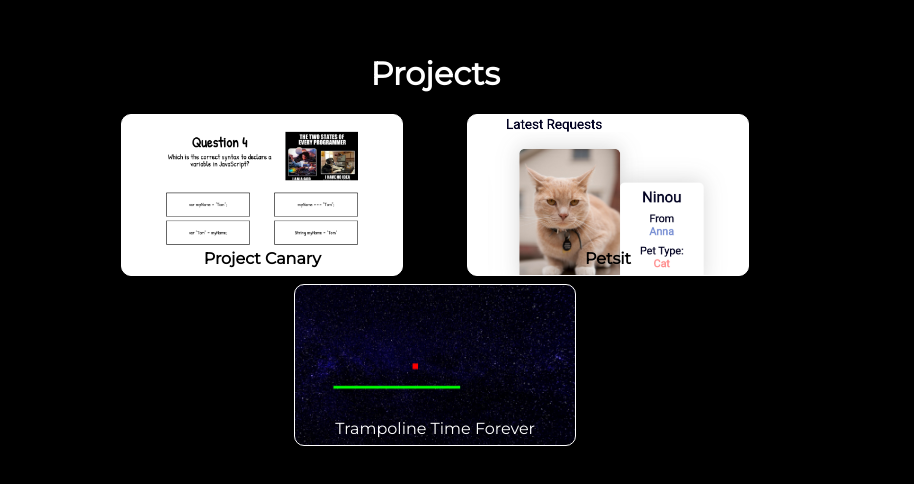
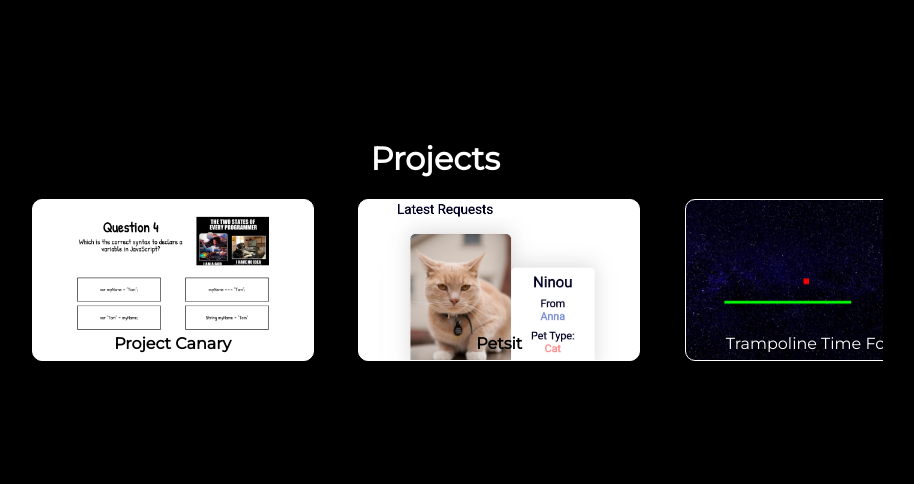
Before and after one commit to Falconairio/Portfolio, a React (Create React App) app: page / in a window 1280 px wide. Shown: the part 1504-1988 px from the top of the page, without its empty margins (32-946 px from the left). Built offline with nearby package versions, Linux system fonts and the light colour scheme.

Commit message:
changed projects flexrow to a scrollbar

```diff
--- a/src/Components/Projects.js
+++ b/src/Components/Projects.js
@@ -2,6 +2,7 @@ import React, { Component } from 'react'
 
 export default class Projects extends Component {
     state = {
+        divclass: "scroll",
         projects: [
             {
                 name: "Project Canary",
@@ -125,13 +126,13 @@ export default class Projects extends Component {
 
         setTimeout(() => {
             projects = projects.map((projectObj) => {
-                if(projectObj === project) {
-                    let classes = projectObj.classes.concat(" moveright")
+                if(projectObj !== project) {
+                    let classes = projectObj.classes.concat(" destroy")
                     projectObj.classes = classes
                     return projectObj
                 } else return projectObj
             })
-            this.setState({ projects })
+            this.setState({ projects, divclass: "" })
         }, 1100)
 
         setTimeout(() => {
@@ -143,7 +144,7 @@ export default class Projects extends Component {
                 } else return projectObj
             })
             this.setState({ projects, isAnimating: false })
-        }, 2000)
+        }, 1500)
     }
 
     unselectProject = (project) => {
@@ -168,7 +169,7 @@ export default class Projects extends Component {
                     return projectObj
                 } else return projectObj
             })
-            this.setState({ projects })},500)
+            this.setState({ projects, divclass: "scroll" })},1000)
 
         setTimeout(() => {
             projects = projects.map((projectObj) => {
@@ -182,7 +183,7 @@ export default class Projects extends Component {
                     return projectObj
                 }
             })
-            this.setState({ projects })}, 1000)
+            this.setState({ projects })}, 1500)
 
         setTimeout(() => {
             projects = projects.map((projectObj) => {
@@ -235,6 +236,7 @@ export default class Projects extends Component {
         return (
             <div id = 'projects' className = 'projects-container'>
                 <h1>Projects</h1>
+                <div className = {this.state.divclass}>
                 <div className = "projects">
                     {this.state.projects.map((project) => {
                         return(
@@ -294,6 +296,7 @@ export default class Projects extends Component {
                             </div>)
                     })}
                 </div>
+                </div>
             </div>
         )
     }
--- a/src/Styles/App.css
+++ b/src/Styles/App.css
@@ -27,6 +27,10 @@ footer, header, hgroup, menu, nav, section {
 
 body {
   line-height: 1;
+}
+
+body::-webkit-scrollbar {
+  display: none;
 }
 
 ol, ul {
@@ -772,6 +776,7 @@ body {
   -webkit-box-direction: normal;
       -ms-flex-direction: column;
           flex-direction: column;
+  overflow: hidden;
 }
 
 .projects-container h1 {
@@ -792,14 +797,20 @@ body {
   }
 }
 
+@media (min-width: 800px) {
+  .scroll {
+    overflow-x: auto;
+    width: 70vw;
+  }
+}
+
+.scroll::-webkit-scrollbar {
+  display: none;
+}
+
 .projects {
   display: -webkit-box;
   display: -ms-flexbox;
-  display: flex;
-  -webkit-box-orient: horizontal;
-  -webkit-box-direction: normal;
-      -ms-flex-direction: row;
-          flex-direction: row;
   display: flex;
   -webkit-box-pack: center;
       -ms-flex-pack: center;
@@ -807,21 +818,20 @@ body {
   -webkit-box-pack: space-evenly;
       -ms-flex-pack: space-evenly;
           justify-content: space-evenly;
-  -ms-flex-wrap: wrap;
-      flex-wrap: wrap;
   overflow-y: scroll;
-  overflow-x: hidden;
 }
 
 @media (min-width: 800px) {
   .projects {
-    width: 59vw;
+    width: 80vw;
   }
 }
 
 @media (max-width: 800px) {
   .projects {
     width: 100vw;
+    -ms-flex-wrap: wrap;
+        flex-wrap: wrap;
   }
 }
 
--- a/src/Styles/_projects.scss
+++ b/src/Styles/_projects.scss
@@ -3,6 +3,7 @@
     @include whiteborder;
     @include flexcenterabsolute;
     @include flexcolumn;
+    overflow: hidden;
     // border: 3px solid white;
     h1 {
         font-weight: bolder;
@@ -16,18 +17,27 @@
         }
     }
 }
+
+.scroll {
+    @include desktop {
+        overflow-x: auto;
+        width: 70vw;
+    }
+}
+.scroll::-webkit-scrollbar {
+	display: none;
+  }
 .projects {
-    @include flexrow;
+    // @include flexrow;
     @include flexcenterhorizontal;
     justify-content: space-evenly;
-    flex-wrap: wrap;
     overflow-y: scroll;
-    overflow-x: hidden;
     @include desktop {
-        width: 59vw;
+        width: 80vw;
     }
     @include mobile {
         width: 100vw;
+        flex-wrap: wrap;
     }
 }
 .project {
--- a/src/Styles/_resets.scss
+++ b/src/Styles/_resets.scss
@@ -26,6 +26,9 @@ footer, header, hgroup, menu, nav, section {
 body {
 	line-height: 1;
 }
+body::-webkit-scrollbar {
+	display: none;
+  }
 ol, ul {
 	list-style: none;
 }
```
Also changed, not shown: 1 other file (tests, documents, lock files or other folders).
